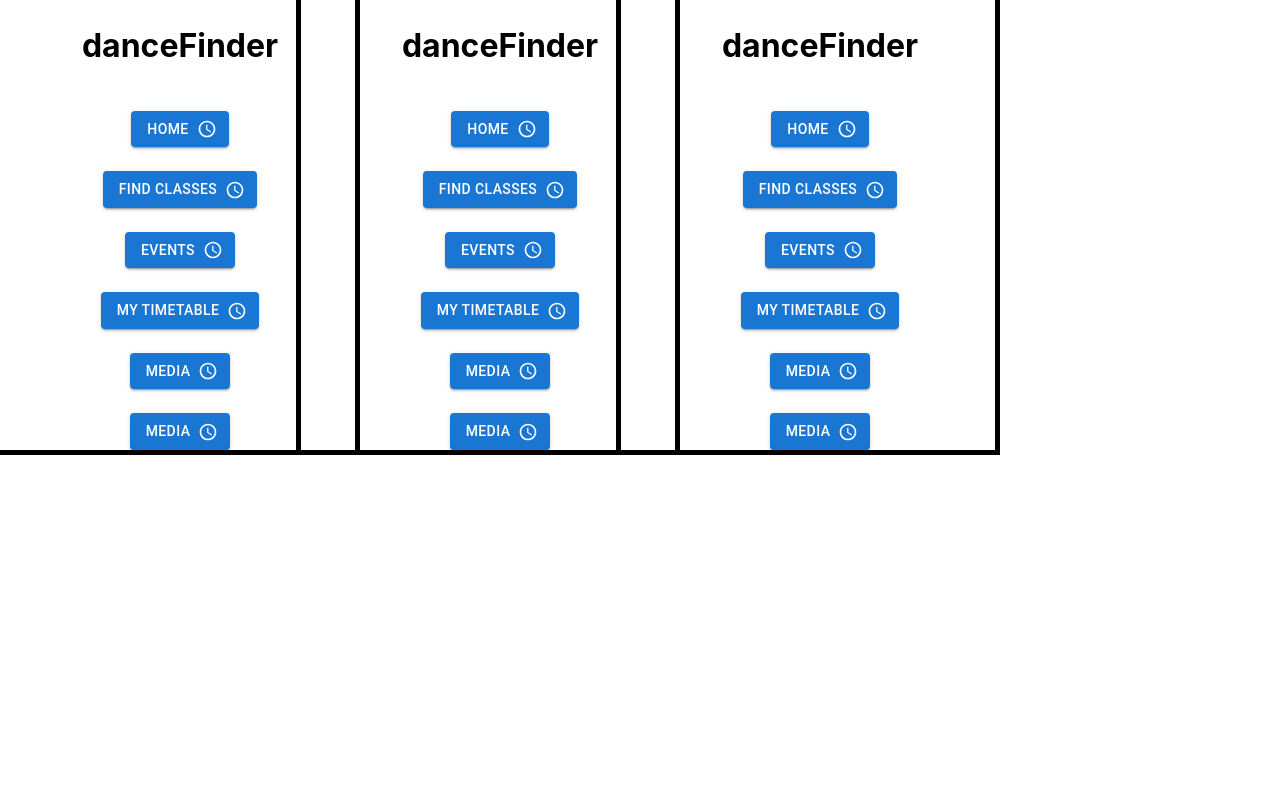
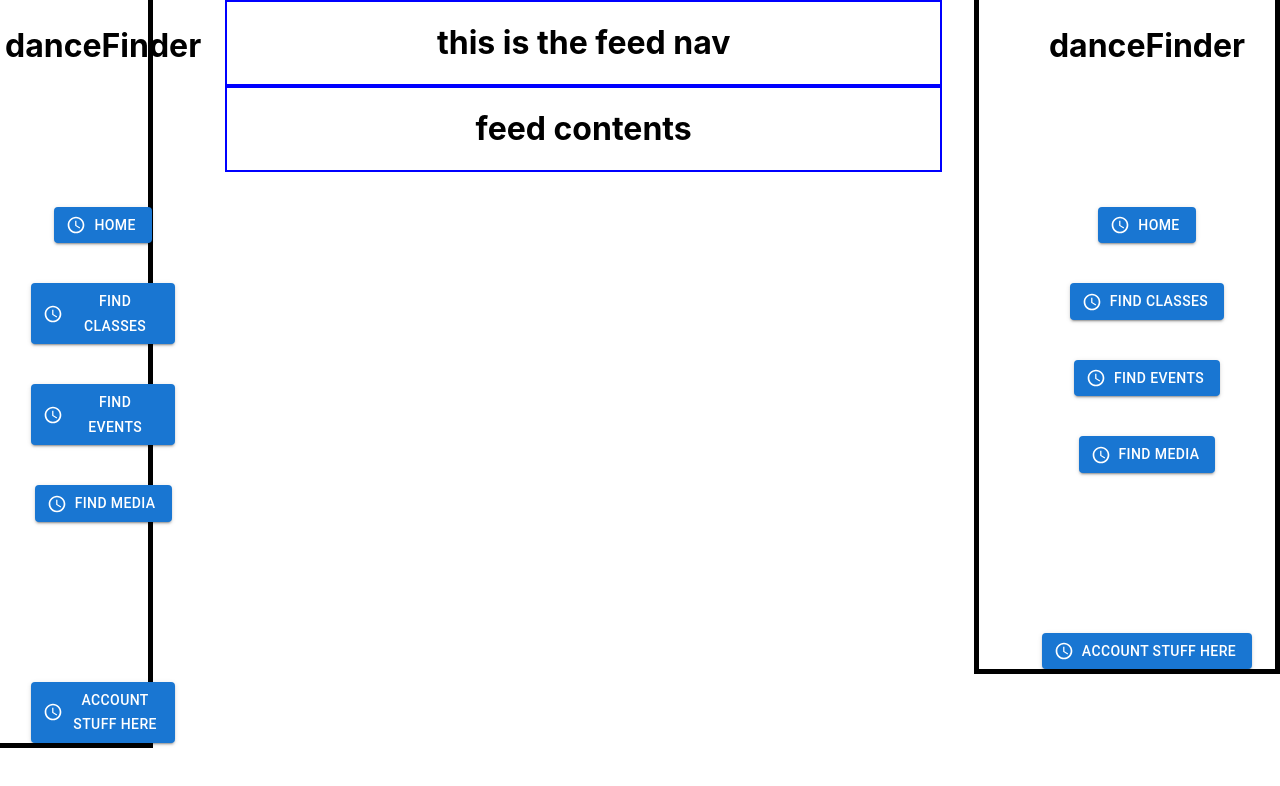
Before and after one commit to Chris-Wagg/danceFinder-next, a Next.js app: page /components/LandingPage in a window 1280 px wide. Shown: the top 786 px of the page. Built offline with nearby package versions, Linux system fonts and the light colour scheme.

Commit message:
central display layout halfway there

```diff
--- /dev/null
+++ b/pages/components/CentralNav.jsx
@@ -0,0 +1,28 @@
+import { Grid, Box } from '@mui/material'
+
+export default function CentralNav() {
+	return (
+		<>
+			<Grid container>
+				<Grid item lg={12}>
+					<Box
+						display='flex'
+						alignItems='center'
+						justifyContent='center'
+						sx={{ border: '2px solid blue' }}>
+						<h1> this is the feed nav</h1>
+					</Box>
+					<Grid item lg={12}>
+						<Box
+							display='flex'
+							alignItems='center'
+							justifyContent='center'
+							sx={{ border: '2px solid blue' }}>
+							<h1> feed contents </h1>
+						</Box>
+					</Grid>
+				</Grid>
+			</Grid>
+		</>
+	)
+}
--- a/pages/components/LandingPage.jsx
+++ b/pages/components/LandingPage.jsx
@@ -1,20 +1,20 @@
 import { Button, Box, Grid } from '@mui/material'
-import AccessTimeIcon from '@mui/icons-material/AccessTime'
 
 import LeftNav from './LeftNav'
+import CentralNav from './CentralNav'
 
 export default function LandingPage() {
 	return (
 		<Box>
 			<Box display='flex' flexDirection='column' alighItems='center'>
-				<Grid container>
-					<Grid item lg={3} md={3} sm={3} sx={{ marginBottom: '40px' }}>
+				<Grid container spacing={9}>
+					<Grid item lg={2} md={2} sm={2}>
 						<LeftNav />
 					</Grid>
-					<Grid item lg={3} md={3} sm={3} sx={{ marginBottom: '40px' }}>
-						<LeftNav />
+					<Grid item lg={7} md={7} sm={7}>
+						<CentralNav />
 					</Grid>
-					<Grid item lg={3} md={3} sm={3} sx={{ marginBottom: '40px' }}>
+					<Grid item lg={3} md={3} sm={3}>
 						<LeftNav />
 					</Grid>
 				</Grid>
--- a/pages/components/LeftNav.jsx
+++ b/pages/components/LeftNav.jsx
@@ -6,8 +6,8 @@ const useStyle = makeStyles((theme) => {
 	return {
 		navBox: {
 			// background: '#090909',
-			border: '5px solid black',
-			width: '30vw'
+			border: '5px solid black'
+			// width: '30vw'
 		}
 	}
 })
@@ -18,7 +18,7 @@ export default function LandingPage() {
 		<Box>
 			<Grid
 				container
-				spacing={3}
+				spacing={5}
 				display='flex'
 				flexDirection='column'
 				justifyContent='center'
@@ -27,39 +27,36 @@ export default function LandingPage() {
 				<Grid item>
 					<h1>danceFinder</h1>
 				</Grid>
-				{/* <Grid item />
-				<Grid item /> */}
+				<Grid item />
+				<Grid item />
 				<Grid item>
-					<Button variant='contained' endIcon={<AccessTimeIcon />}>
+					<Button variant='contained' startIcon={<AccessTimeIcon />}>
 						Home
 					</Button>
 				</Grid>
 				<Grid item>
-					<Button variant='contained' endIcon={<AccessTimeIcon />}>
+					<Button variant='contained' startIcon={<AccessTimeIcon />}>
 						find classes
 					</Button>
 				</Grid>
 				<Grid item>
-					<Button variant='contained' endIcon={<AccessTimeIcon />}>
-						Events
+					<Button variant='contained' startIcon={<AccessTimeIcon />}>
+						find Events
 					</Button>
 				</Grid>
 				<Grid item>
-					<Button variant='contained' endIcon={<AccessTimeIcon />}>
-						My timetable
+					<Button variant='contained' startIcon={<AccessTimeIcon />}>
+						Find media
 					</Button>
 				</Grid>
+
+				<Grid item />
+				<Grid item />
+				<Grid item />
+
 				<Grid item>
-					<Button variant='contained' endIcon={<AccessTimeIcon />}>
-						Media
-					</Button>
-				</Grid>
-				{/* <Grid item />
-				<Grid item />
-				<Grid item /> */}
-				<Grid item>
-					<Button variant='contained' endIcon={<AccessTimeIcon />}>
-						Media
+					<Button variant='contained' startIcon={<AccessTimeIcon />}>
+						Account stuff here
 					</Button>
 				</Grid>
 			</Grid>
```
Also changed, not shown: pages/components/HeaderBar.jsx (+1 -9 lines), 1 other file (tests, documents, lock files or other folders).
